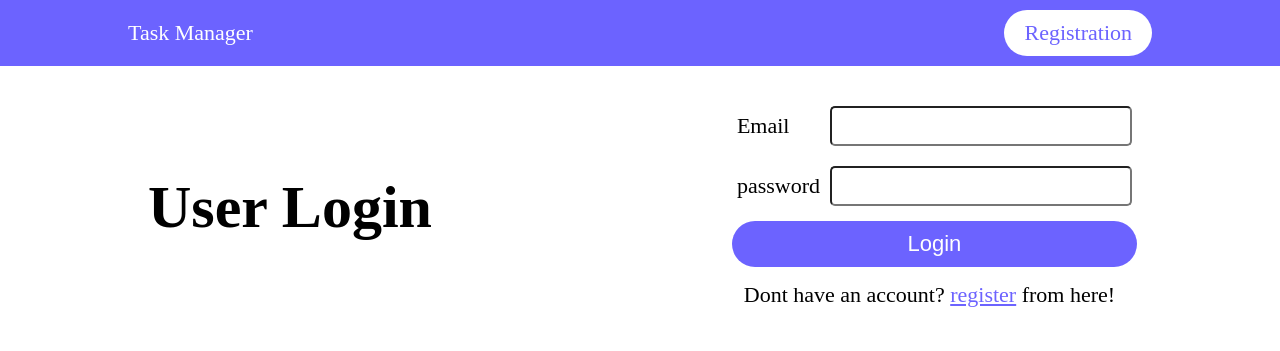
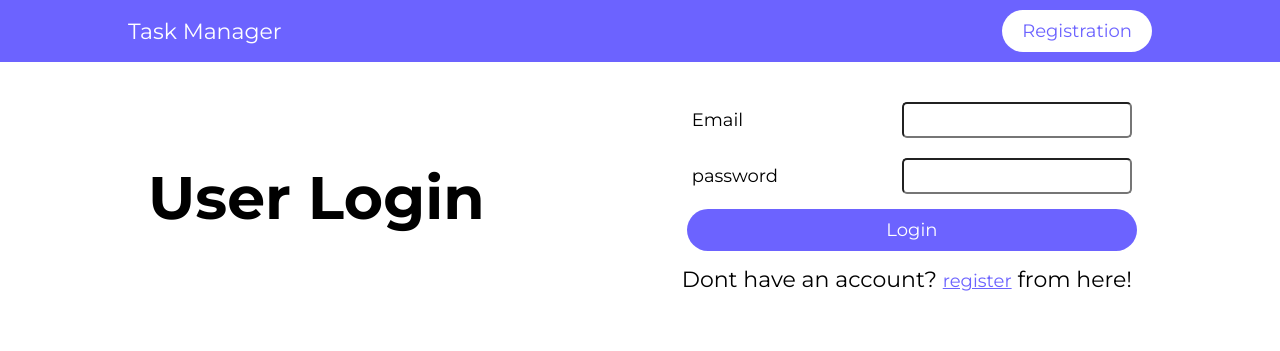
Before and after one commit to AvinashPayak/task-manager, a website: page public/login.html in a window 1280 px wide. Drawn offline with nearby package versions, Linux system fonts and the light colour scheme.

Commit message:
readme updated

```diff
--- a/app.js
+++ b/app.js
@@ -19,9 +19,9 @@ db.execute("CREATE TABLE IF NOT EXISTS users (usersId int NOT NULL AUTO_INCREMEN
     return db.execute("CREATE TABLE IF NOT EXISTS tasks (taskId int unsigned NOT NULL AUTO_INCREMENT,content varchar(450) NOT NULL,creationDate datetime NOT NULL,priority int NOT NULL,deadline datetime NOT NULL,userId int DEFAULT NULL,checked int NOT NULL,PRIMARY KEY (taskId),UNIQUE KEY idTasks_UNIQUE (taskId),KEY userId (userId),CONSTRAINT userId FOREIGN KEY (userId) REFERENCES users (usersId)) ENGINE=InnoDB AUTO_INCREMENT=51 DEFAULT CHARSET=utf8mb4 COLLATE=utf8mb4_0900_ai_ci;")
 })
 .then((result)=>{
-    console.log("success");
+    console.log("Database connected");
+    app.listen(8080);
 })
 .catch(err=>{
-    console.log(err, "this is error");
+    console.log(err);
 })
-app.listen(8080);
--- a/public/css/style.css
+++ b/public/css/style.css
@@ -1,10 +1,12 @@
 
 /* Basic Start */
+@import url('https://fonts.googleapis.com/css2?family=Montserrat:wght@200;400;600;700&display=swap');
 *{
     box-sizing: border-box;
     margin: 0;
     padding: 0;
-    font-size: 22px;
+    font-size: 18px;
+    font-family: Montserrat;
 }
 
 :root {
```
Also changed, not shown: readme.md.
